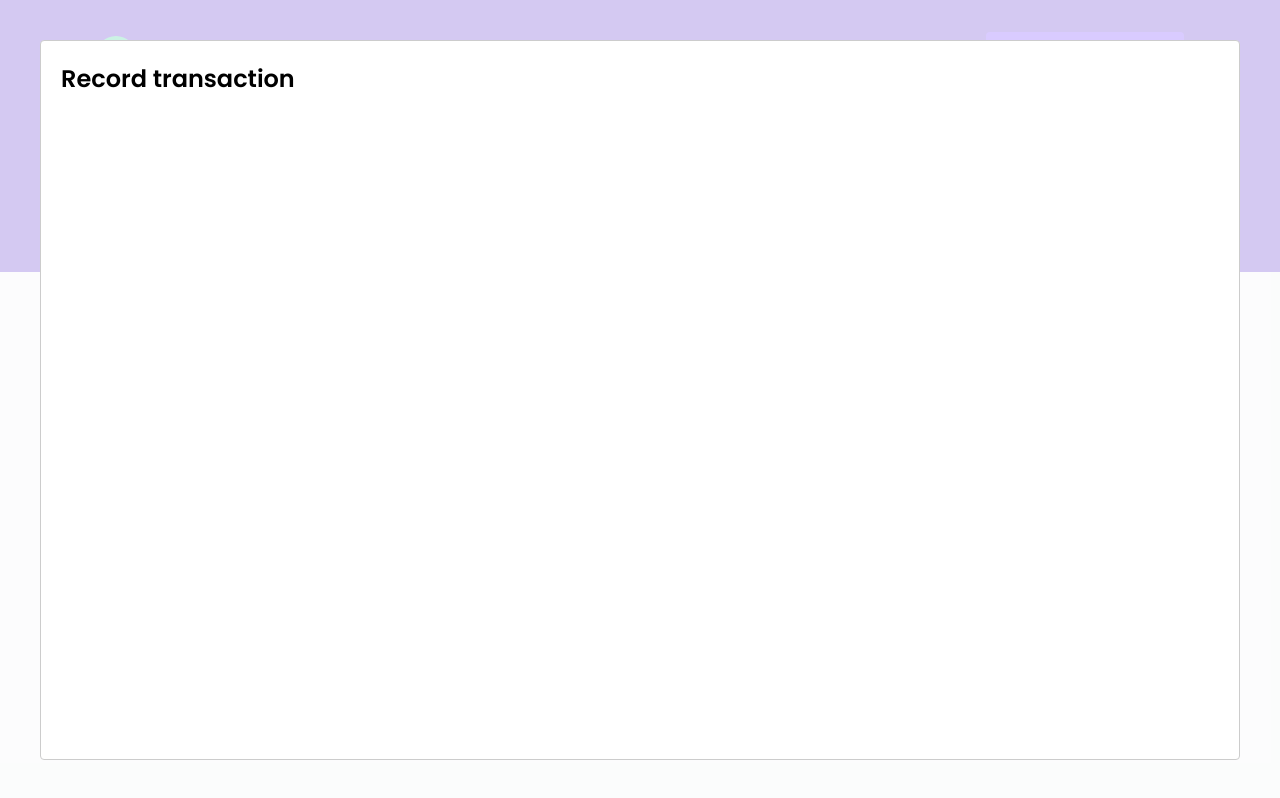
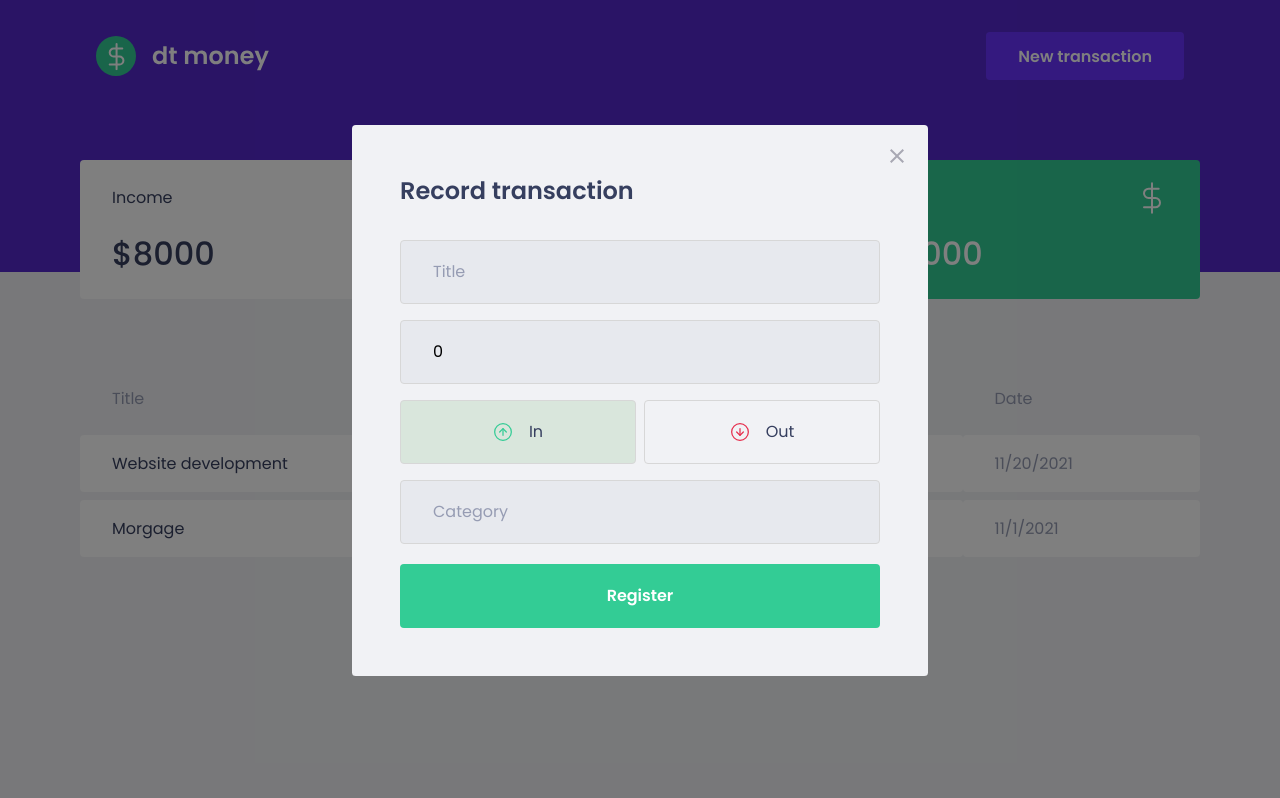
Before and after one commit to emilioRguez/02-dtmoney-ignite, a React (Create React App) app: page / in a window 1280 px wide. Both pictures are taken after a click on the button "New transaction". Built offline with nearby package versions, Linux system fonts and the light colour scheme; no server answers; what miragejs would draw is missing.

Commit message:
Before set the MirageJS for putting the new transactions in the table

```diff
--- a/package.json
+++ b/package.json
@@ -5,6 +5,7 @@
   "dependencies": {
     "axios": "^0.22.0",
     "miragejs": "^0.1.42",
+    "polished": "^4.1.3",
     "react": "^17.0.2",
     "react-dom": "^17.0.2",
     "react-modal": "^3.14.3",
--- a/src/components/NewTransactionModal/index.tsx
+++ b/src/components/NewTransactionModal/index.tsx
@@ -1,4 +1,11 @@
 import Modal from 'react-modal';
+
+import { Container, RadioButton, TransactionTypeContainer } from './styles';
+import closeImg from '../../assets/close.svg';
+import incomeImg from '../../assets/income.svg';
+import outcomeImg from '../../assets/outcome.svg';
+import { FormEvent, useState } from 'react';
+import { api } from '../../services/api';
 
 interface NewTransactionModalProps {
   isOpen: boolean,
@@ -6,12 +13,85 @@ interface NewTransactionModalProps {
 }
 
 export function NewTransactionModal( { isOpen, onRequestClose }: NewTransactionModalProps ) {
+  const [title, setTitle] = useState('')
+  const [price, setPrice] = useState(0)
+  const [category, setCategory] = useState('')
+  const [type, setType] = useState('deposit')
+
+  function handleCreateNewTransaction(event: FormEvent) {
+    event.preventDefault()
+
+    const data = {
+      title,
+      price,
+      category,
+      type
+    }
+
+    api.post('/transactions', data)
+  }
+
   return (
     <Modal
       isOpen={isOpen}
       onRequestClose={onRequestClose}
+      overlayClassName="react-modal-overlay"
+      className="react-modal-content"
       >
-      <h2>Record transaction</h2>
+        <button
+          type="button"
+          onClick={onRequestClose}
+          className="react-modal-close">
+          <img src={closeImg} alt="Close modal" />
+        </button>
+        <Container onSubmit={handleCreateNewTransaction}>
+          <h2>Record transaction</h2>
+
+          <input
+            placeholder="Title"
+            value={title}
+            onChange={event => setTitle(event.target.value)}
+          />
+
+          <input
+            type="number"
+            placeholder="Price"
+            value={price}
+            onChange={event => setPrice(Number(event.target.value))}
+          />
+
+          <TransactionTypeContainer>
+            <RadioButton
+              type="button"
+              onClick={() => { setType('deposit'); }}
+              isActive={type === 'deposit'}
+              colorActive="green"
+            >
+              <img src={incomeImg} alt="in" />
+              <span>In</span>
+            </RadioButton>
+
+            <RadioButton
+              type="button"
+              onClick={() => { setType('withdraw'); }}
+              isActive={type === 'withdraw'}
+              colorActive="red"
+            >
+              <img src={outcomeImg} alt="out" />
+              <span>Out</span>
+            </RadioButton>
+          </TransactionTypeContainer>
+
+          <input
+            placeholder="Category"
+            value={category}
+            onChange={event => setCategory(event.target.value)}
+          />
+
+          <button type="submit">
+            Register
+          </button>
+        </Container>
     </Modal>
   );
 }
--- a/src/components/NewTransactionModal/styles.ts
+++ b/src/components/NewTransactionModal/styles.ts
@@ -1,3 +1,101 @@
 import styled from "styled-components";
+import { darken, transparentize } from "polished";
 
-export const Container = styled.div``
+interface RadioButtonProps {
+  isActive: boolean;
+  colorActive: 'green' | 'red';
+}
+
+// const colors = {
+//   red: '#e52d42',
+//   green:'#33cc95'
+// }
+
+export const Container = styled.form`
+
+h2 {
+  color: var(--text-title);
+  font-size: 1.5rem;
+  margin-bottom: 2rem;
+}
+
+input {
+  width: 100%;
+  padding: 0 2rem;
+  height: 4rem;
+  background: #E7E9EE;
+  border: 1px solid #D7D7D7;
+  box-sizing: border-box;
+  border-radius: 0.25rem;
+
+  font-weight: 400;
+  font-size: 1rem;
+
+  &::placeholder {
+    color: var(--text-body);
+  }
+
+  & + input {
+    margin-top: 1rem;
+  }
+}
+
+button[type="submit"] {
+    width: 100%;
+    padding: 0 1.5rem;
+    margin-top: 1.25rem;
+    height: 4rem;
+    background: var(--green);
+    color: #ffffff;
+    border: 0;
+    border-radius: 0.25rem;
+
+    font-weight: 600;
+    font-size: 1rem;
+    transition: filter 0.2s;
+
+    &:hover {
+      filter: brightness(0.9);
+    }
+  }
+`;
+
+export const TransactionTypeContainer = styled.div`
+  margin: 1rem 0;
+  display: grid;
+  grid-template-columns: 1fr 1fr;
+  gap: 0.5rem;
+`;
+
+export const RadioButton = styled.button<RadioButtonProps>`
+  border: 1px solid #D7D7D7;
+  height: 4rem;
+  border-radius: 0.25rem;
+  color: var(--text-title);
+  background: ${(props) => props.isActive
+    ? transparentize(0.9, props.colorActive)
+    : 'transparent'};
+
+  display: flex;
+  align-items: center;
+  justify-content: center;
+  transition: border-color 0.2s;
+
+  &:hover {
+    border-color: ${darken(0.1, '#D7D7D7')};
+  }
+
+  img {
+    width: 20px;
+    height: 20px;
+  }
+
+  span {
+    display: inline-block;
+    margin-left: 1rem;
+    font-size: 1rem;
+    color: var(--text-title);
+  }
+
+
+`;
--- a/src/index.tsx
+++ b/src/index.tsx
@@ -1,9 +1,13 @@
 import React from 'react';
 import ReactDOM from 'react-dom';
-import { createServer } from 'miragejs'
+import { createServer, Model } from 'miragejs'
 import { App } from './App';
 
 createServer({
+  models: {
+    transaction: Model
+  },
+
   routes() {
     this.namespace = 'api';
 
@@ -19,6 +23,12 @@ createServer({
        }
       ]
     })
+
+    this.post('/transactions', (schema, request) => {
+      const data = JSON.parse(request.requestBody)
+
+      return data
+    })
   }
 })
 
--- a/src/styles/global.ts
+++ b/src/styles/global.ts
@@ -53,4 +53,41 @@ export const GlobalStyle = createGlobalStyle`
   opacity: 0.6;
   cursor: not-allowed;
 }
-`
+
+.react-modal-overlay {
+  background: rgb(0, 0, 0, 0.5);
+  position: fixed;
+
+  top: 0;
+  bottom: 0;
+  right: 0;
+  left: 0;
+
+  display: flex;
+  align-items: center;
+  justify-content: center;
+}
+
+.react-modal-content {
+  width: 100%;
+  max-width: 576px;
+  background: var(--background);
+  padding: 3rem;
+  position: relative;
+  border-radius: 0.24rem;
+}
+
+.react-modal-close {
+  border: 0;
+  position: absolute;
+  right: 1.5rem;
+  top: 1.5rem;
+  background: transparent;
+
+  transition: filter 0.2s;
+
+  &:hover {
+    filter: brightness(0.8);
+  }
+}
+`;
```
Also changed, not shown: 1 other file (tests, documents, lock files or other folders). Lines whose indentation alone changed are shown as unchanged.
